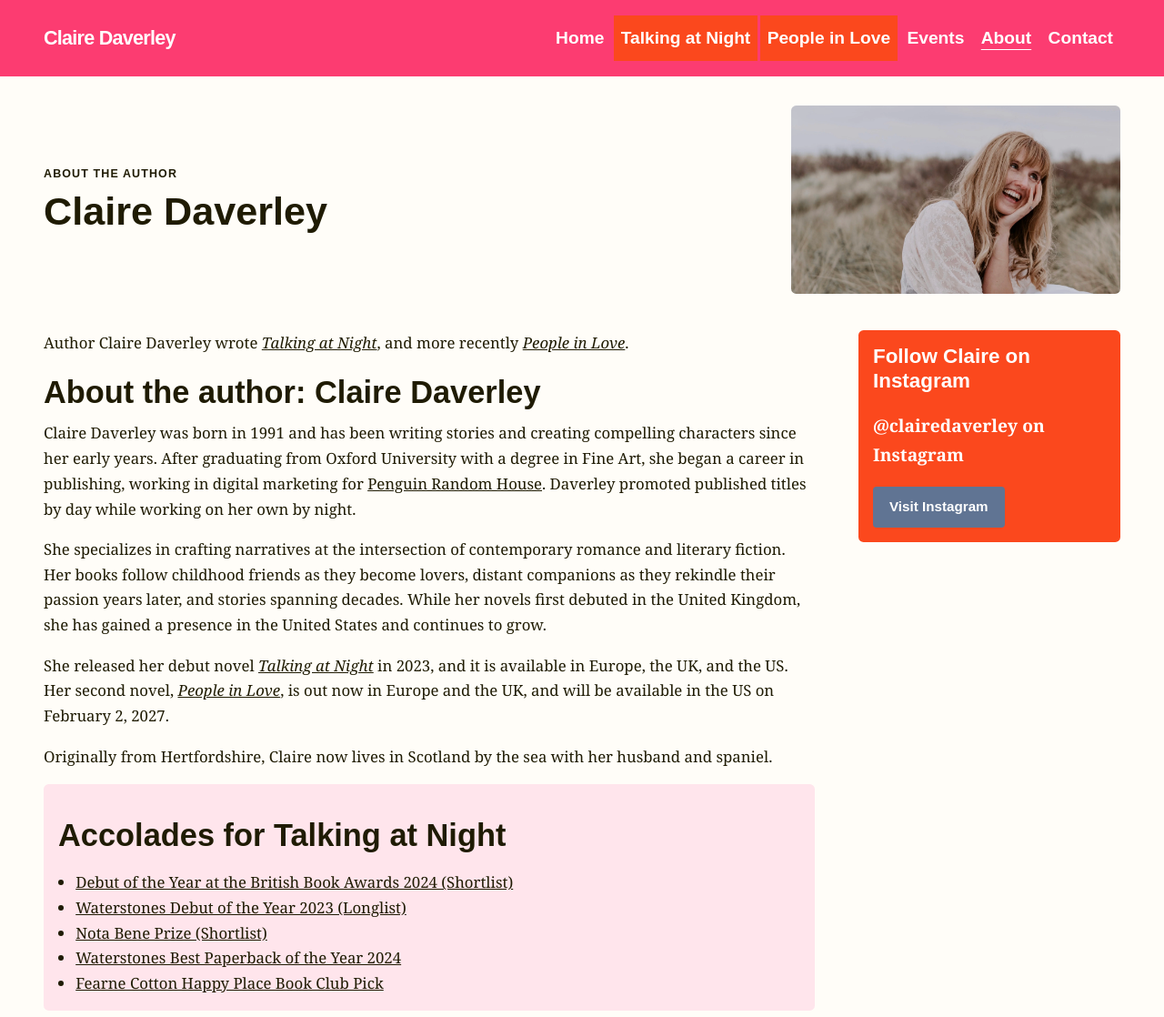
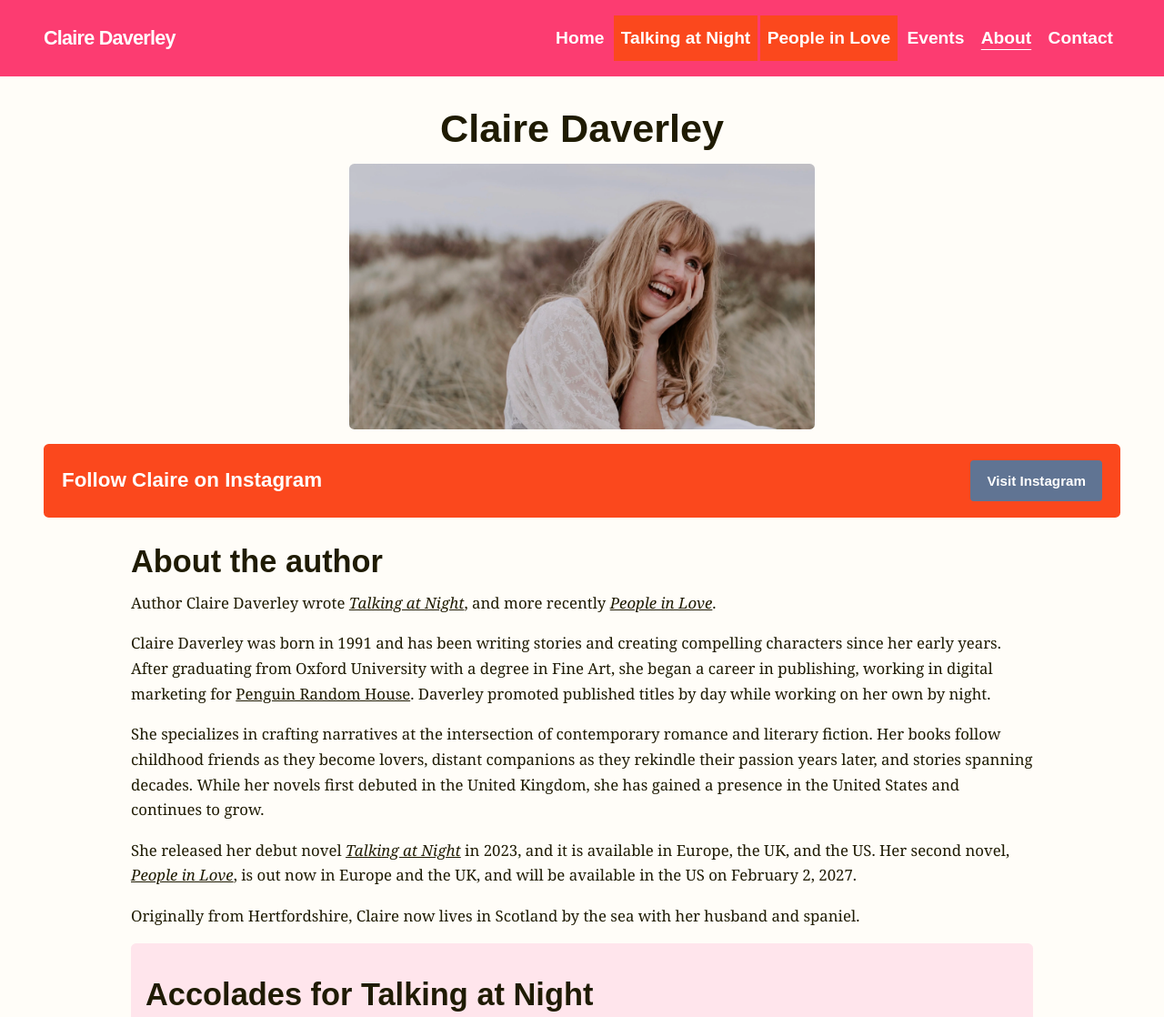
Before and after one commit to sophiaescott7/claire-daverley-website-repo, a plain HTML site: page about.html in a window 1280 px wide. Shown: the top 1118 px of the page at 91% size. Drawn offline with Linux system fonts and the light colour scheme.

Commit message:
About page updates

```diff
--- a/about.html
+++ b/about.html
@@ -25,17 +25,18 @@
 
   <main id="main">
     <section class="page-intro about-page-intro content-width">
-      <div>
-        <p class="eyebrow">About the author</p>
-        <h1>Claire Daverley</h1>
-      </div>
+      <h1>Claire Daverley</h1>
       <img class="author-photo" src="images/claire_daverley_author_photo.webp" alt="Portrait of Claire Daverley.">
     </section>
     <div class="content-width about-layout">
+      <aside class="instagram-banner" aria-labelledby="instagram-heading">
+        <h2 id="instagram-heading">Follow Claire on Instagram</h2>
+        <a class="button" href="https://www.instagram.com/clairedaverley">Visit Instagram</a>
+      </aside>
       <article class="about-copy">
+        <h2>About the author</h2>
         <p>Author Claire Daverley wrote <em><a href="talking-at-night.html">Talking at Night</a></em>, and more recently <em><a href="people-in-love.html">People in Love</a></em>.</p>
 
-        <h2>About the author: Claire Daverley</h2>
         <p>Claire Daverley was born in 1991 and has been writing stories and creating compelling characters since her early years. After graduating from Oxford University with a degree in Fine Art, she began a career in publishing, working in digital marketing for <a href="https://www.penguinrandomhouse.com/">Penguin Random House</a>. Daverley promoted published titles by day while working on her own by night.</p>
         <p>She specializes in crafting narratives at the intersection of contemporary romance and literary fiction. Her books follow childhood friends as they become lovers, distant companions as they rekindle their passion years later, and stories spanning decades. While her novels first debuted in the United Kingdom, she has gained a presence in the United States and continues to grow.</p>
         <p>She released her debut novel <em><a href="talking-at-night.html">Talking at Night</a></em> in 2023, and it is available in Europe, the UK, and the US. Her second novel, <em><a href="people-in-love.html">People in Love</a></em>, is out now in Europe and the UK, and will be available in the US on February 2, 2027.</p>
@@ -61,11 +62,6 @@
           <a class="button" href="https://www.instagram.com/clairedaverley">Follow on Instagram</a>
         </div>
       </article>
-      <aside class="instagram-card" aria-labelledby="instagram-heading">
-        <h2 id="instagram-heading">Follow Claire on Instagram</h2>
-        <p>@clairedaverley on Instagram</p>
-        <a class="button" href="https://www.instagram.com/clairedaverley">Visit Instagram</a>
-      </aside>
     </div>
   </main>
 
--- a/css/styles.css
+++ b/css/styles.css
@@ -215,8 +215,8 @@ h3 { font-size: 1.15rem; }
 
 .page-intro { padding-block: 2rem 1rem; }
 .page-intro p { max-width: 48rem; }
-.about-page-intro { display: grid; grid-template-columns: minmax(0, 1fr) minmax(8rem, .45fr); align-items: center; gap: 1rem; }
-.author-photo { width: 100%; max-height: 15rem; border-radius: .35rem; object-fit: cover; }
+.about-page-intro { display: grid; justify-items: center; gap: .75rem; text-align: center; }
+.author-photo { width: min(100%, 32rem); height: auto; border-radius: .35rem; }
 .book-page { display: grid; gap: 1.5rem; padding-block: 1.5rem 3rem; }
 .book-cover { width: min(100%, 22rem); margin-inline: auto; }
 .book-cover img { width: 100%; max-height: 34rem; object-fit: contain; object-position: center top; }
@@ -238,15 +238,15 @@ h3 { font-size: 1.15rem; }
 .event-list--full .event-card { grid-template-columns: 4.5rem 1fr; }
 .event-photo-list { display: grid; gap: 1rem; align-content: start; }
 .event-photo-list img { width: 100%; max-height: 32rem; border-radius: .35rem; object-fit: cover; }
-.about-layout { display: grid; gap: 1.5rem; padding-block: 1.5rem 3rem; }
+.about-layout { padding-block: 0 3rem; }
+.instagram-banner { display: flex; flex-wrap: wrap; align-items: center; justify-content: space-between; gap: 1rem; margin-bottom: 1.75rem; padding: 1.1rem 1.25rem; border-radius: .35rem; background: var(--orange); color: var(--white); }
+.instagram-banner h2 { margin: 0; color: var(--white); font-size: 1.4rem; }
+.about-copy { max-width: 62rem; margin-inline: auto; }
 .about-copy p { margin-top: 0; }
 .about-copy h1, .about-copy h2 { margin-block: 1.25rem .65rem; }
 .accolades { padding: 1rem; border-radius: .35rem; background: var(--soft-pink); color: var(--ink); }
 .accolades ul { margin-bottom: 0; padding-left: 1.2rem; }
 .about-social { display: flex; flex-wrap: wrap; gap: .65rem; margin-top: 1rem; }
-.instagram-card { padding: 1rem; border-radius: .35rem; background: var(--orange); color: var(--white); }
-.instagram-card h2 { margin-bottom: .5rem; color: var(--white); font-size: 1.4rem; }
-.instagram-card p { color: var(--white); font-size: 1.2rem; font-weight: 700; }
 .contact-list { margin: 1.5rem 0; padding: 0; list-style: none; }
 .contact-list li { padding: 1rem 0; border-bottom: 1px solid var(--line); }
 .contact-list h2 { margin-bottom: .35rem; font-size: 1.2rem; }
@@ -270,7 +270,6 @@ h3 { font-size: 1.15rem; }
   .book-cover { position: sticky; top: 1rem; }
   .events-layout { grid-template-columns: minmax(0, 1.3fr) minmax(14rem, .7fr); }
   .event-photo-list { grid-template-columns: 1fr; }
-  .about-layout { grid-template-columns: minmax(0, 1fr) minmax(14rem, .55fr); align-items: start; }
 }
 
 @media (min-width: 62rem) {
@@ -291,7 +290,6 @@ h3 { font-size: 1.15rem; }
   .event-list--home .event-card .button { grid-column: 1 / -1; }
   .event-photo-list { grid-template-columns: 1fr 1fr; }
   .event-photo-list img:first-child { grid-row: span 2; height: 100%; max-height: none; }
-  .about-layout { grid-template-columns: minmax(0, 1fr) 18rem; gap: 3rem; }
   .footer-inner { grid-template-columns: auto 1fr auto; align-items: center; }
   .footer-nav { justify-content: center; }
 }
```
